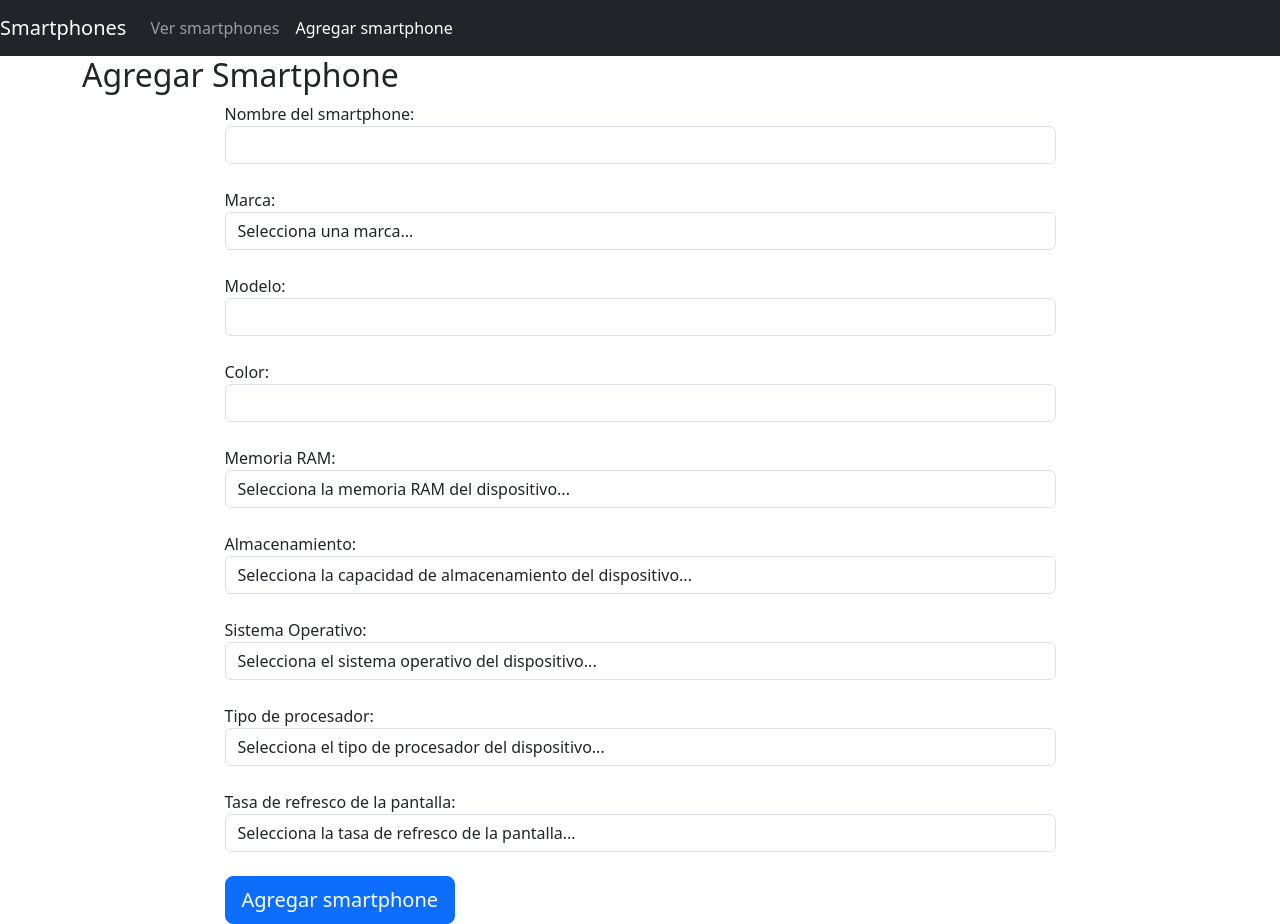
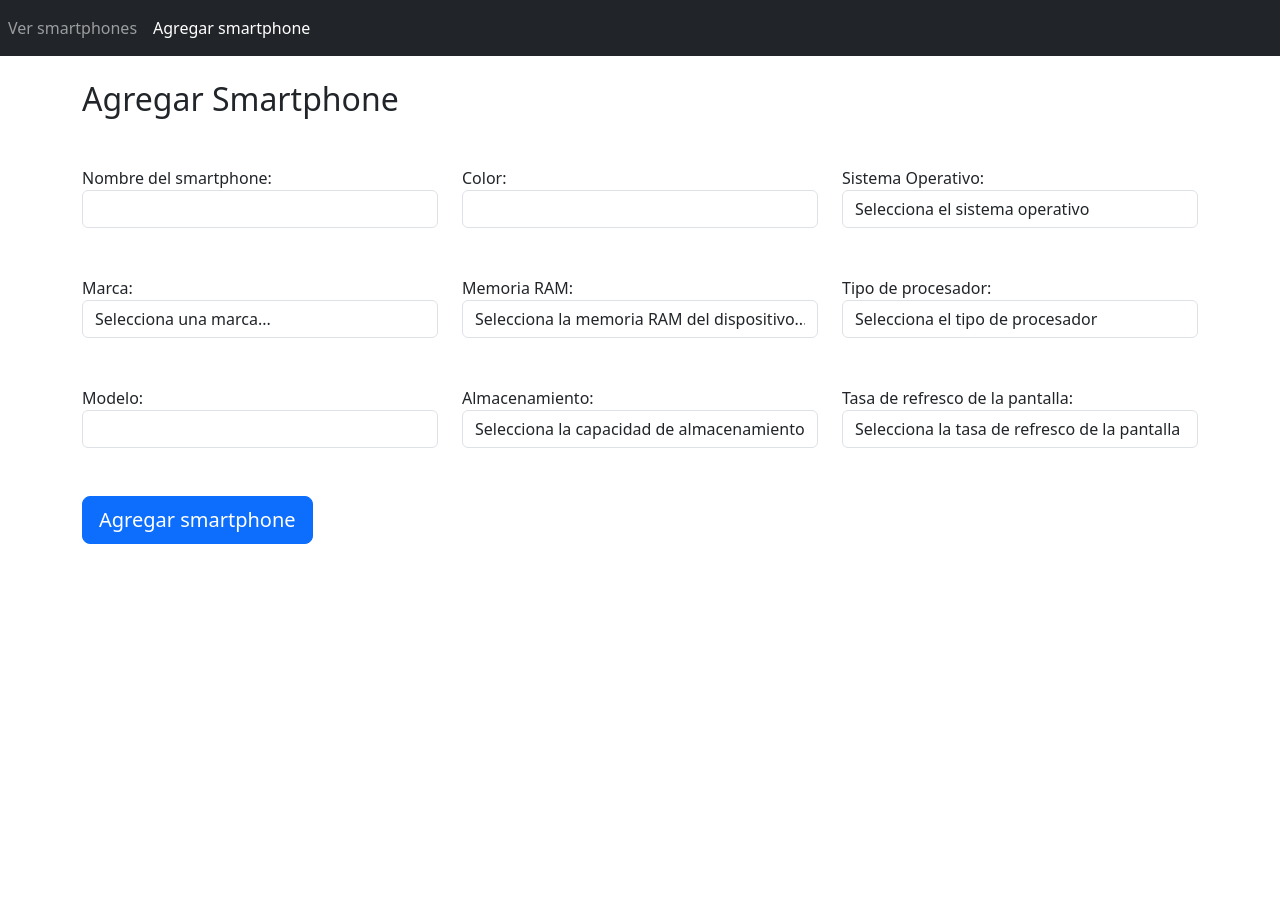
Before and after one commit to JaredTrOr/smartphones-mean, an Angular app: page /agregar-smartphone in a window 1280 px wide. After the commit the page ends 800 px from the top, so only its background shows below. Built offline with nearby package versions, Linux system fonts and the light colour scheme.

Commit message:
Cambios de diseño

```diff
--- a/src/app/app.component.html
+++ b/src/app/app.component.html
@@ -1,5 +1,4 @@
 <nav class="navbar navbar-expand-lg navbar-dark bg-dark" data-bs-theme="dark">
-  <a class="navbar-brand">Smartphones</a>
   <div id="navbarNav" class="collapse navbar-collapse">
     <ul class="navbar-nav ml-auto">
       <li class="nav-item">
--- a/src/app/pages/agregar-smartphone/agregar-smartphone.component.html
+++ b/src/app/pages/agregar-smartphone/agregar-smartphone.component.html
@@ -1,10 +1,14 @@
 <div class="container">
+
+    <div class="row justify-content-center">
+        <div class="col-md-12 mt-4">
+            <div class="card-body">
                 <h2>Agregar Smartphone</h2>
 
-    <div class="row justify-content-center">
-        <div class="col-md-9">
-            <div class="card-body">
-                <form [formGroup]="smartphoneForm" (ngSubmit)="onSubmit()">
+                <form class="mt-5" [formGroup]="smartphoneForm" (ngSubmit)="onSubmit()">
+
+                    <div class="row">
+                        <div class="col-lg-4 d-flex flex-column gap-5">
                             <div class="form-group">
                                 <label for="nombre">Nombre del smartphone:</label>
                                 <input type="text" class="form-control" formControlName="nombre"/>
@@ -18,8 +22,6 @@
                                 </div>
                             </div>
 
-                    <br/>
-
                             <div class="form-group">
                                 <label for="marca">Marca:</label>
                                 <select class="custom-select form-control" formControlName="marca">
@@ -31,8 +33,6 @@
                                     Debes seleccionar una marca
                                 </div>
                             </div>
-
-                    <br/>
 
                             <div class="form-group">
                                 <label for="modelo">Modelo:</label>
@@ -46,9 +46,9 @@
                                     El modelo no es válido
                                 </div>
                             </div>
+                        </div>
 
-                    <br/>
-
+                        <div class="col-lg-4 d-flex flex-column gap-5">
                             <div class="form-group">
                                 <label for="color">Color:</label>
                                 <input type="text" class="form-control" formControlName="color"/>
@@ -62,7 +62,6 @@
                                 </div>
                             </div>
 
-                    <br/>
 
                             <div class="form-group">
                                 <label for="memoriaRAM">Memoria RAM:</label>
@@ -75,7 +74,6 @@
                                 </div>
                             </div>
 
-                    <br/>
 
                             <div class="form-group">
                                 <label for="almacenamiento">Almacenamiento:</label>
@@ -87,13 +85,13 @@
                                     Debes seleccionar una opción
                                 </div>
                             </div>
+                        </div>
 
-                    <br/>
-
+                        <div class="col-lg-4 d-flex flex-column gap-5">
                             <div class="form-group">
                                 <label for="sistemaOperativo">Sistema Operativo:</label>
                                 <select class="custom-select form-control" formControlName="sistemaOperativo">
-                            <option value="">Selecciona el sistema operativo del dispositivo...</option>
+                                    <option value="">Selecciona el sistema operativo</option>
                                     <option *ngFor="let sistemaOperativo of smartphoneSO" [value]="sistemaOperativo">{{sistemaOperativo}}</option>
                                 </select>
                                 <div style="color: red;" *ngIf="sent && myForm['sistemaOperativo'].errors?.['required']">
@@ -101,12 +99,11 @@
                                 </div>
                             </div>
 
-                    <br/>
 
                             <div class="form-group">
                                 <label for="procesador">Tipo de procesador:</label>
                                 <select class="custom-select form-control" formControlName="procesador">
-                            <option value="">Selecciona el tipo de procesador del dispositivo...</option>
+                                    <option value="">Selecciona el tipo de procesador</option>
                                     <option *ngFor="let procesador of smartphoneProcesador" [value]="procesador">{{procesador}}</option>
                                 </select>
                                 <div style="color: red;" *ngIf="sent && myForm['procesador'].errors?.['required']">
@@ -114,22 +111,21 @@
                                 </div>
                             </div>
 
-                    <br/>
 
                             <div class="form-group">
                                 <label for="tasaDeRefresco">Tasa de refresco de la pantalla:</label>
                                 <select class="custom-select form-control" formControlName="tasaDeRefresco">
-                            <option value="">Selecciona la tasa de refresco de la pantalla...</option>
+                                    <option value="">Selecciona la tasa de refresco de la pantalla</option>
                                     <option *ngFor="let tasaDeRefresco of smartphoneHz" [value]="tasaDeRefresco">{{tasaDeRefresco}}</option>
                                 </select>
                                 <div style="color: red;" *ngIf="sent && myForm['tasaDeRefresco'].errors?.['required']">
                                     Debes seleccionar una opción
                                 </div>
                             </div>
+                        </div>
+                    </div>
 
-                    <br/>
-
-                    <div class="form-group">
+                    <div class="form-group mt-5">
                         <button class="btn btn-primary btn-lg btn-block" type="submit">
                             Agregar smartphone
                         </button>
--- a/src/app/pages/listar-smartphones/listar-smartphones.component.html
+++ b/src/app/pages/listar-smartphones/listar-smartphones.component.html
@@ -1,4 +1,4 @@
-<div class="Container">
+<div class="container mt-4">
     <h2>Smartphones</h2>
     <p *ngIf="smartphones.length <= 0" class="text-center">
         No hay Smartphones
```
Lines whose indentation alone changed are shown as unchanged.
